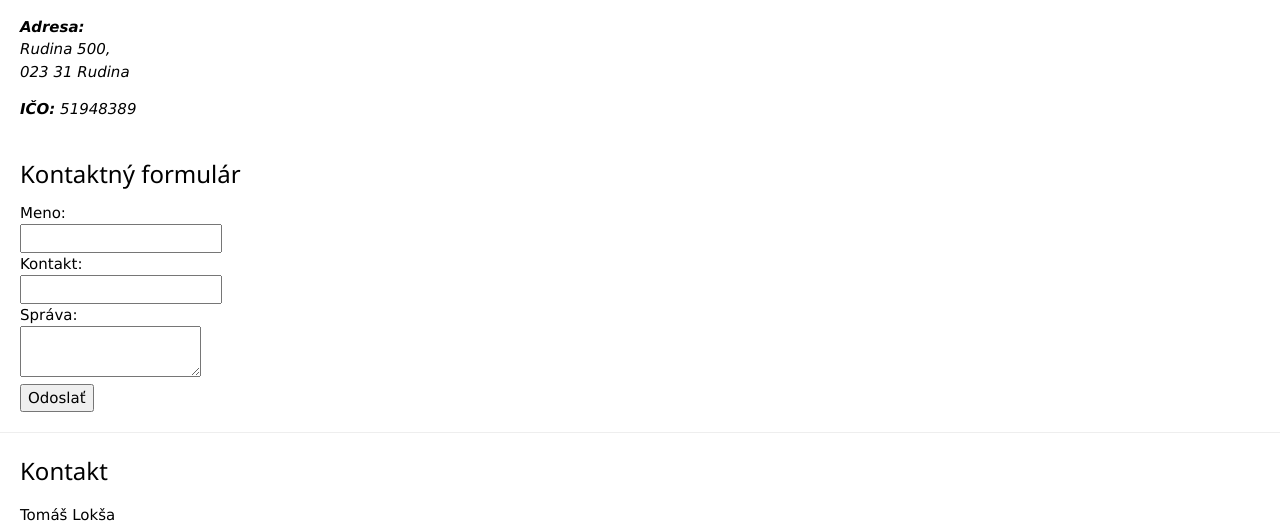
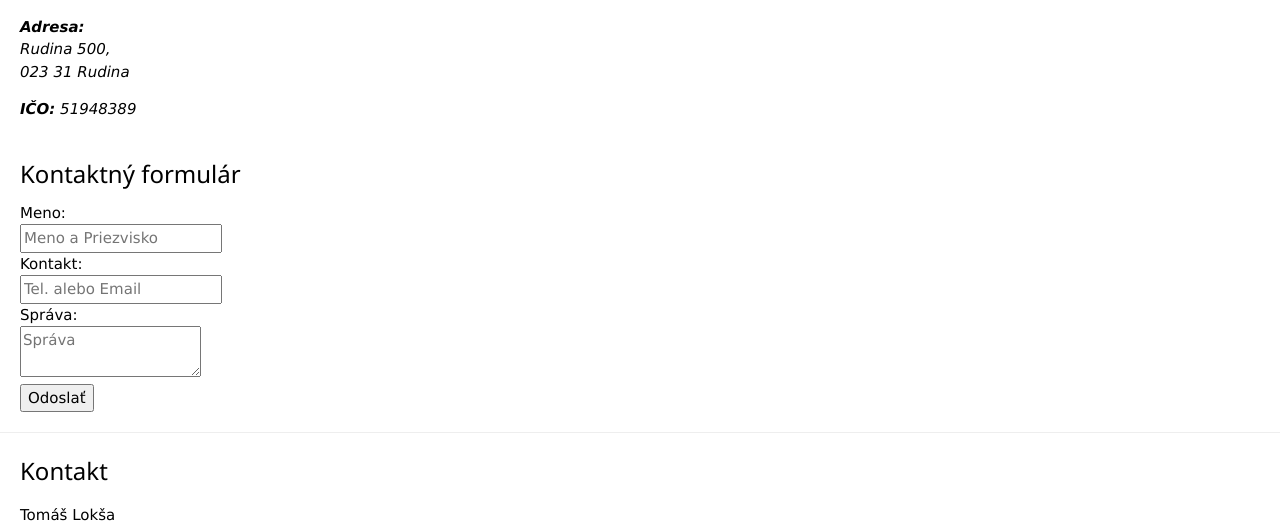
Before and after one commit to tomasloksa/dochadzka-web, a PHP site: page /contact.php in a window 1280 px wide. Shown: the part 233-760 px from the top of the page. Run offline with PHP 8.4, Linux system fonts and the light colour scheme.

Commit message:
resposivity fix

```diff
--- a/contact.php
+++ b/contact.php
@@ -25,13 +25,13 @@
       <h3>Kontaktný formulár</h3>
       <form>
         <label for="name">Meno:</label><br>
-        <input type="text" id="name" name="name"><br>
+        <input type="text" id="name" name="name" placeholder="Meno a Priezvisko"><br>
 
         <label for="contact">Kontakt:</label><br>
-        <input type="text" id="contact" name="contact"><br>
+        <input type="text" id="contact" name="contact" placeholder="Tel. alebo Email"><br>
 
         <label for="message">Správa:</label><br>
-        <textarea id="message" name="message"></textarea><br>
+        <textarea id="message" name="message" placeholder="Správa"></textarea><br>
 
         <input type="submit" value="Odoslať">
       </form>
--- a/shared/header.html
+++ b/shared/header.html
@@ -15,7 +15,7 @@
   <a href="download.php" class="w3-bar-item">Na Stiahnutie</a>
   <a href="news.php" class="w3-bar-item">Novinky</a>
   <a href="contact.php" class="w3-bar-item">Kontakt</a>
-  <a href="#" class="w3-bar-item w3-right">Prihlásenie</a>
+  <a href="#" class="w3-bar-item">Prihlásenie</a>
 </div>
 
 <script>
--- a/styles.css
+++ b/styles.css
@@ -27,6 +27,7 @@ h1 {
 @media only screen and (max-width: 600px) {
   h1 {
     text-align: center;
+    padding: 1rem 0;
   }
 }
 
@@ -69,6 +70,7 @@ h1 {
   padding-top: 1.5rem;
   margin: auto;
   max-height: 45rem;
+  max-width: 100%;
 }
 
 .btn {
--- a/styles.scss
+++ b/styles.scss
@@ -23,6 +23,7 @@ h1 {
   background-color: #add8e6;
   @media only screen and (max-width: $mobile-size) {
     text-align: center;
+    padding: 1rem 0;
   }
 }
 
@@ -62,6 +63,7 @@ h1 {
   padding-top: 1.5rem;
   margin: auto;
   max-height: 45rem;
+  max-width: 100%;
 }
 
 .btn {
```
Also changed, not shown: 1 other file.
